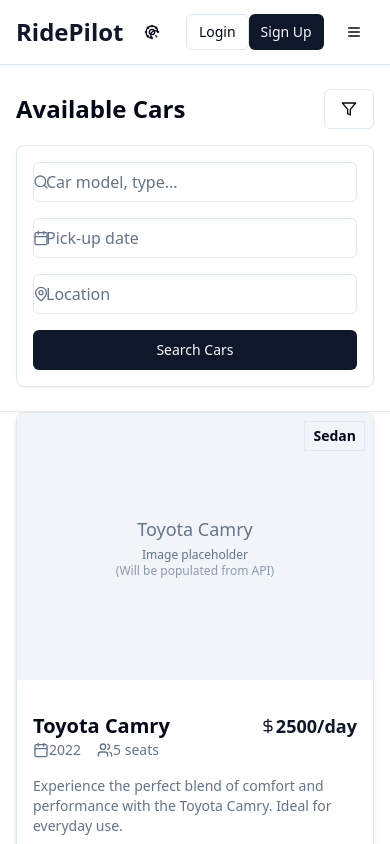
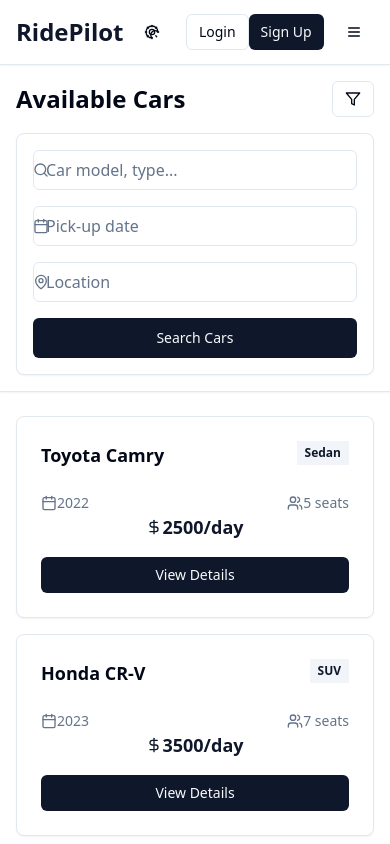
Before and after one commit to back-dev-mohan/ride-pilot-rentals, a React (Vite) app: page /cars in a window 390 px wide. Shown: the top 844 px of the page. Built offline with nearby package versions, Linux system fonts and the light colour scheme.

Commit message:
Remove images and adjust car card layout
- Removed all image elements and replaced them with placeholders.
- Modified the `CarCard` and `CarListItem` components to display three columns in a row on a 1960x1080 screen resolution.

```diff
--- a/src/components/CarCard.jsx
+++ b/src/components/CarCard.jsx
@@ -9,22 +9,13 @@ const CarCard = ({ car }) => {
   const { id, name, type, price, year, seats } = car;
 
   return (
-    <Card className="overflow-hidden transition-all duration-300 hover:shadow-lg">
-      <div className="aspect-[16/9] relative overflow-hidden bg-muted">
-        <div className="w-full h-full flex items-center justify-center text-muted-foreground">
-          <p className="text-sm">{name} Image Placeholder</p>
-        </div>
-        <div className="absolute top-2 right-2 bg-white/90 dark:bg-background/90 text-sm font-bold py-1 px-2 rounded">
-          {type}
-        </div>
-      </div>
+    <Card className="h-full transition-all duration-300 hover:shadow-lg">
       <CardHeader className="pb-2">
         <div className="flex justify-between items-start">
-          <h3 className="text-xl font-bold">{name}</h3>
-          <p className="flex items-center text-lg font-bold text-primary">
-            <DollarSign className="h-4 w-4" />
-            {price}/day
-          </p>
+          <h3 className="text-lg font-bold">{name}</h3>
+          <span className="bg-secondary text-secondary-foreground text-xs font-semibold py-1 px-2 rounded">
+            {type}
+          </span>
         </div>
       </CardHeader>
       <CardContent className="pb-4">
@@ -38,10 +29,14 @@ const CarCard = ({ car }) => {
             <span>{seats} seats</span>
           </div>
         </div>
+        <div className="mt-3 flex items-center justify-center text-lg font-bold text-primary">
+          <DollarSign className="h-4 w-4" />
+          {price}/day
+        </div>
       </CardContent>
       <CardFooter>
         <Link to={`/cars/${id}`} className="w-full">
-          <Button variant="default" className="w-full">View Details</Button>
+          <Button variant="default" className="w-full" size="sm">View Details</Button>
         </Link>
       </CardFooter>
     </Card>
--- a/src/components/CarListItem.jsx
+++ b/src/components/CarListItem.jsx
@@ -3,7 +3,6 @@ import React from 'react';
 import { Link } from 'react-router-dom';
 import { Calendar, Users, DollarSign } from 'lucide-react';
 import { Button } from './ui/button';
-import { AspectRatio } from './ui/aspect-ratio';
 
 const CarListItem = ({ car }) => {
   const { id, name, type, price, year, seats } = car;
@@ -11,26 +10,7 @@ const CarListItem = ({ car }) => {
   return (
     <div className="group border border-border rounded-lg overflow-hidden transition-all duration-300 hover:shadow-md dark:hover:shadow-primary/10 bg-background card-shadow">
       <div className="grid grid-cols-1 md:grid-cols-3 gap-4">
-        <div className="md:col-span-1 relative">
-          <AspectRatio ratio={4/3} className="bg-muted">
-            <div className="w-full h-full flex items-center justify-center text-muted-foreground bg-accent/20">
-              <div className="text-center p-4">
-                <p className="text-lg font-medium mb-1">{name}</p>
-                <p className="text-xs text-muted-foreground">
-                  Image placeholder
-                  <br />
-                  <span className="text-xs opacity-70">(Will be populated from API)</span>
-                </p>
-              </div>
-            </div>
-          </AspectRatio>
-          <div className="absolute top-2 right-2 bg-background/90 dark:bg-background/80 text-sm font-bold py-1 px-2 rounded border border-border">
-            {type}
-          </div>
-        </div>
-
-        <div className="p-4 md:col-span-2 flex flex-col justify-between">
-          <div>
+        <div className="md:col-span-2 p-4">
           <div className="flex justify-between items-start mb-3">
             <h3 className="text-xl font-bold text-foreground">{name}</h3>
             <p className="flex items-center text-lg font-bold text-primary">
@@ -48,6 +28,9 @@ const CarListItem = ({ car }) => {
               <Users className="mr-1 h-4 w-4" />
               <span>{seats} seats</span>
             </div>
+            <div className="bg-secondary/50 px-2 py-0.5 rounded text-xs font-medium">
+              {type}
+            </div>
           </div>
 
           <p className="text-muted-foreground mb-4 text-sm">
@@ -56,6 +39,7 @@ const CarListItem = ({ car }) => {
           </p>
         </div>
 
+        <div className="p-4 flex flex-col justify-center">
           <div className="flex justify-between items-center">
             <div className="flex items-center">
               <span className="text-sm font-medium text-muted-foreground">
--- a/src/components/FeaturedCarsSection.jsx
+++ b/src/components/FeaturedCarsSection.jsx
@@ -1,7 +1,7 @@
 
 import React from 'react';
 import { Link } from 'react-router-dom';
-import CarListItem from './CarListItem';
+import CarCard from './CarCard';
 import { Button } from './ui/button';
 
 // Placeholder data for featured cars with prices
@@ -34,17 +34,19 @@ const featuredCars = [
 
 const FeaturedCarsSection = () => {
   return (
-    <section className="py-12 bg-background">
+    <section className="py-8 bg-background">
       <div className="container mx-auto px-4">
-        <div className="flex justify-between items-center mb-8">
-          <h2 className="text-3xl font-bold text-foreground">Featured Cars</h2>
+        <div className="flex justify-between items-center mb-6">
+          <h2 className="text-2xl font-bold text-foreground">Featured Cars</h2>
           <Link to="/cars">
-            <Button variant="outline">View all cars</Button>
+            <Button variant="outline" size="sm">View all cars</Button>
           </Link>
         </div>
-        <div className="flex flex-col space-y-6">
+        <div className="grid grid-cols-1 md:grid-cols-2 lg:grid-cols-3 gap-4">
           {featuredCars.map((car) => (
-            <CarListItem key={car.id} car={car} />
+            <div key={car.id} className="h-full">
+              <CarCard car={car} />
+            </div>
           ))}
         </div>
       </div>
--- a/src/components/HeroSection.jsx
+++ b/src/components/HeroSection.jsx
@@ -8,16 +8,16 @@ const HeroSection = () => {
   return (
     <div className="relative bg-gradient-to-r from-blue-600 to-indigo-700 dark:from-slate-800 dark:to-slate-900 text-white">
       {/* Hero content */}
-      <div className="container mx-auto px-4 py-16 md:py-20 flex flex-col md:flex-row items-center justify-between">
-        <div className="max-w-2xl mb-10 md:mb-0">
-          <h1 className="text-4xl md:text-5xl font-bold mb-6 leading-tight">
+      <div className="container mx-auto px-4 py-12 md:py-16">
+        <div className="max-w-3xl mx-auto text-center">
+          <h1 className="text-3xl md:text-4xl lg:text-5xl font-bold mb-6 leading-tight">
             Drive Your Dream Car Without Buying It
           </h1>
-          <p className="text-lg md:text-xl mb-8 text-blue-100 dark:text-slate-300">
+          <p className="text-lg mb-8 text-blue-100 dark:text-slate-300 max-w-xl mx-auto">
             Why invest in a new car when you can rent the perfect vehicle for any occasion?
             Affordable rates, flexible terms, and an extensive fleet at your fingertips.
           </p>
-          <div className="flex flex-col sm:flex-row gap-4">
+          <div className="flex flex-col sm:flex-row gap-4 justify-center">
             <Link to="/cars">
               <Button size="lg" className="bg-white text-blue-700 hover:bg-blue-50 dark:bg-slate-700 dark:text-white dark:hover:bg-slate-600 w-full sm:w-auto">
                 Browse Cars <ArrowRight className="ml-2 h-5 w-5" />
@@ -30,29 +30,6 @@ const HeroSection = () => {
             </Link>
           </div>
         </div>
-
-        {/* Placeholder for future API image - simplified */}
-        <div className="hidden lg:block relative w-[300px] h-[200px]">
-          <div className="absolute top-0 right-0 rounded-lg shadow-lg bg-white/10 w-full h-full flex items-center justify-center text-white/80 text-sm border border-white/20 backdrop-blur-sm">
-            <div className="text-center">
-              <p className="font-medium">Car Image</p>
-              <p className="text-xs opacity-70">(API Placeholder)</p>
-            </div>
-          </div>
-        </div>
-      </div>
-
-      {/* Simplified background pattern */}
-      <div className="absolute inset-0 overflow-hidden z-0 pointer-events-none opacity-10">
-        <svg className="absolute right-0 top-0 h-full transform translate-x-1/2"
-          width="300" height="600" fill="none" viewBox="0 0 300 600">
-          <defs>
-            <pattern id="pattern-squares" x="0" y="0" width="16" height="16" patternUnits="userSpaceOnUse">
-              <rect x="0" y="0" width="4" height="4" fill="currentColor" />
-            </pattern>
-          </defs>
-          <rect width="300" height="600" fill="url(#pattern-squares)" />
-        </svg>
       </div>
     </div>
   );
--- a/src/pages/CarDetails.jsx
+++ b/src/pages/CarDetails.jsx
@@ -21,7 +21,6 @@ const CarDetails = () => {
     price: 45,
     year: 2022,
     seats: 5,
-    image: 'https://images.unsplash.com/photo-1550355291-bbee04a92027?w=1200&auto=format&fit=crop&q=60&ixlib=rb-4.0.3',
     description: 'The Toyota Camry is a stylish and reliable sedan with excellent fuel economy, making it perfect for city driving or long road trips. This model comes with advanced safety features and modern amenities for a comfortable ride.',
     features: [
       'Bluetooth Connectivity',
@@ -89,15 +88,6 @@ const CarDetails = () => {
           </div>
 
           <div className="bg-white rounded-lg shadow-md overflow-hidden">
-            {/* Car Images */}
-            <div className="aspect-[16/9] overflow-hidden bg-gray-100">
-              <img
-                src={car.image}
-                alt={car.name}
-                className="w-full h-full object-cover"
-              />
-            </div>
-
             <div className="p-6">
               {/* Car Header */}
               <div className="flex flex-col md:flex-row md:justify-between md:items-start mb-6">
--- a/src/pages/Cars.jsx
+++ b/src/pages/Cars.jsx
@@ -4,7 +4,7 @@ import { useLocation } from 'react-router-dom';
 import Header from '../components/Header';
 import Footer from '../components/Footer';
 import SearchBar from '../components/SearchBar';
-import CarListItem from '../components/CarListItem';
+import CarCard from '../components/CarCard';
 import NotFoundCar from '../components/NotFoundCar';
 import { Button } from '../components/ui/button';
 import { Filter, SlidersHorizontal } from 'lucide-react';
@@ -99,13 +99,14 @@ const Cars = () => {
       <main className="flex-1 bg-background">
         {/* Search and Filter Bar */}
         <div className="bg-card shadow-sm border-b">
-          <div className="container mx-auto px-4 py-6">
+          <div className="container mx-auto px-4 py-4">
             <div className="flex items-center justify-between mb-4">
               <h1 className="text-2xl font-bold text-foreground">Available Cars</h1>
               <Button
                 variant="outline"
                 onClick={() => setShowFilters(!showFilters)}
                 className="flex gap-2 items-center"
+                size="sm"
               >
                 <Filter className="h-4 w-4" />
                 <span className="hidden md:inline">Filters</span>
@@ -139,11 +140,11 @@ const Cars = () => {
         </div>
 
         {/* Cars Listing */}
-        <div className="container mx-auto px-4 py-8">
+        <div className="container mx-auto px-4 py-6">
           {filteredCars.length > 0 ? (
-            <div className="flex flex-col space-y-6">
+            <div className="grid grid-cols-1 md:grid-cols-2 lg:grid-cols-3 gap-4">
               {filteredCars.map((car) => (
-                <CarListItem key={car.id} car={car} />
+                <CarCard key={car.id} car={car} />
               ))}
             </div>
           ) : (
```
Lines whose indentation alone changed are shown as unchanged.
